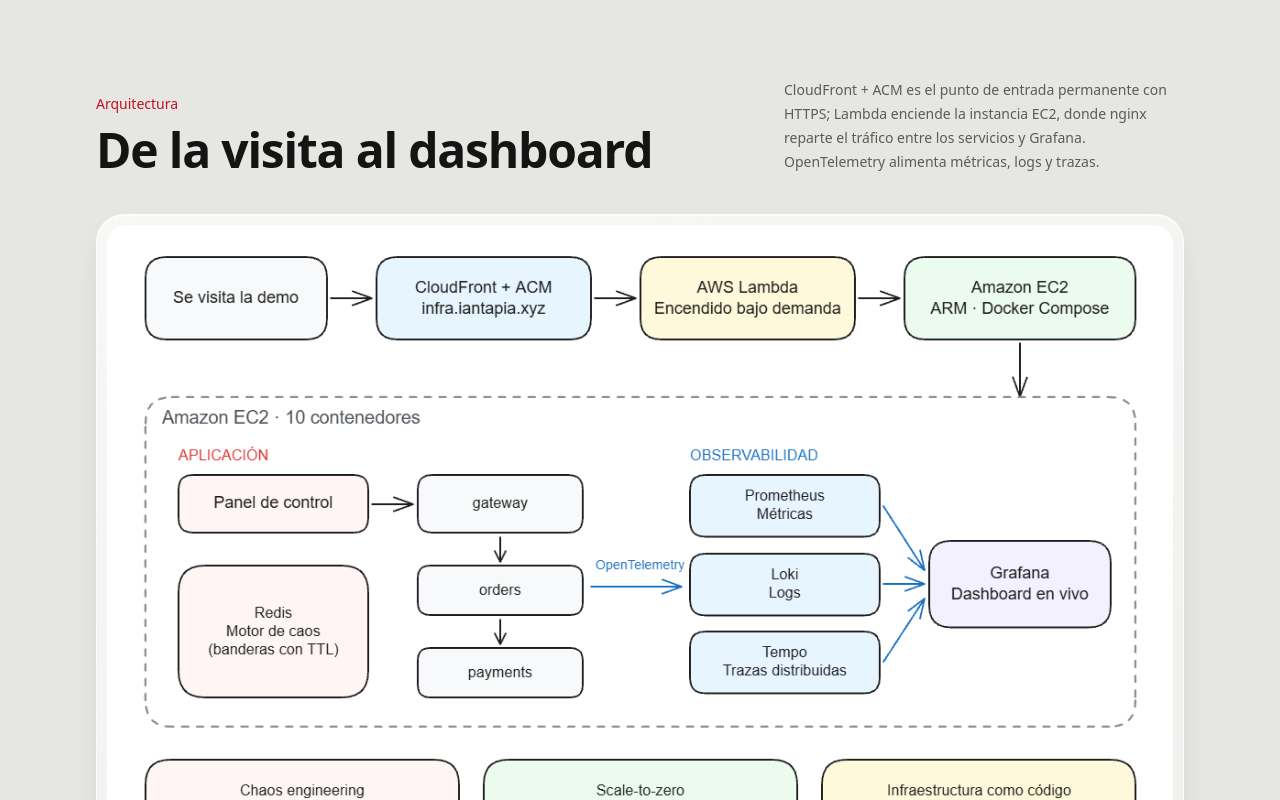
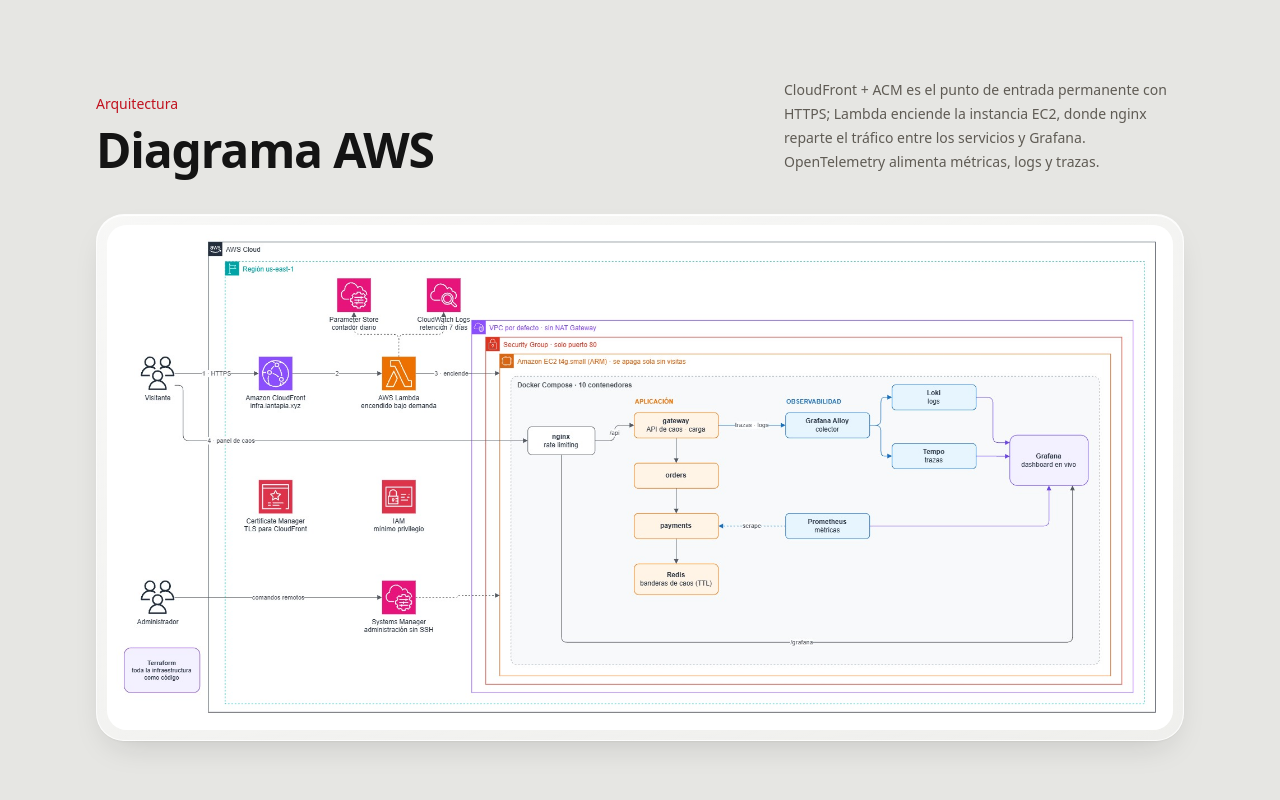
Before and after one commit to IanT1112/portafolio, a Next.js app: page /proyectos/break-my-infra in a window 1280 px wide. Shown: the part 4180-4980 px from the top of the page. Built offline with nearby package versions, Linux system fonts and the light colour scheme.

Commit message:
fix: se cambia imagen por diagrama aws

```diff
--- a/src/app/proyectos/break-my-infra/page.js
+++ b/src/app/proyectos/break-my-infra/page.js
@@ -240,15 +240,15 @@ export default function BreakMyInfra() {
 
       <CaseSection
         eyebrow="Arquitectura"
-        titulo="De la visita al dashboard"
+        titulo="Diagrama AWS"
         descripcion="CloudFront + ACM es el punto de entrada permanente con HTTPS; Lambda enciende la instancia EC2, donde nginx reparte el tráfico entre los servicios y Grafana. OpenTelemetry alimenta métricas, logs y trazas."
       >
         <div className="reveal-item">
           <CaseFigure
-            src="/proyectos/break-my-infra-arquitectura.png"
-            alt="Diagrama de arquitectura: CloudFront y ACM, Lambda de encendido y EC2 con diez contenedores; aplicación con gateway, orders, payments y Redis; observabilidad con Prometheus, Loki y Tempo hacia Grafana"
-            width={1163}
-            height={710}
+            src="/proyectos/break-my-infra-diagrama-aws.jpg"
+            alt="Diagrama AWS en us-east-1: el visitante entra por CloudFront, Lambda enciende una EC2 t4g.small en la VPC por defecto con Docker Compose (nginx, gateway, orders, payments, Redis, Grafana Alloy, Loki, Tempo, Prometheus y Grafana); Parameter Store, CloudWatch Logs, Certificate Manager, IAM, Systems Manager y Terraform"
+            width={1902}
+            height={902}
             className="!mt-0 max-w-none"
           />
         </div>
```
Also changed, not shown: public/proyectos/break-my-infra-diagrama-aws.jpg (added).
